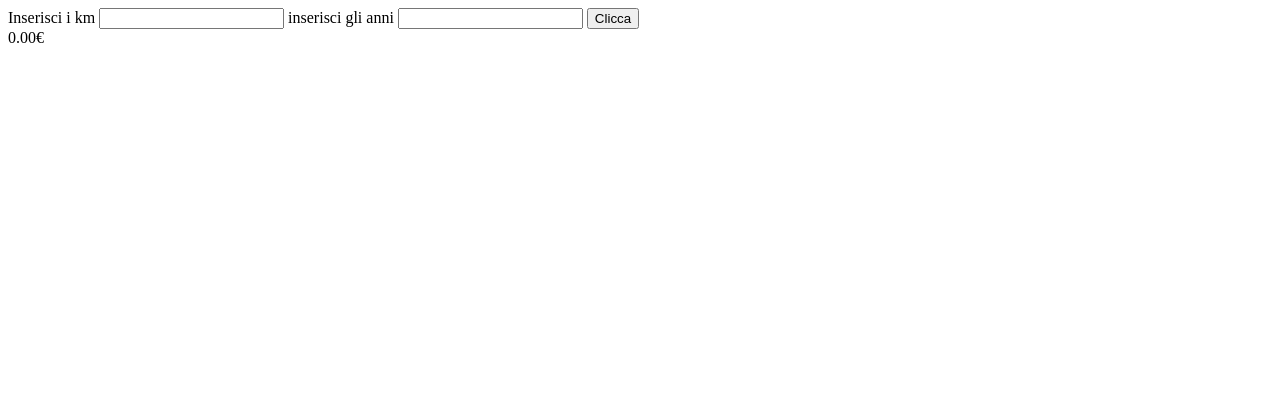
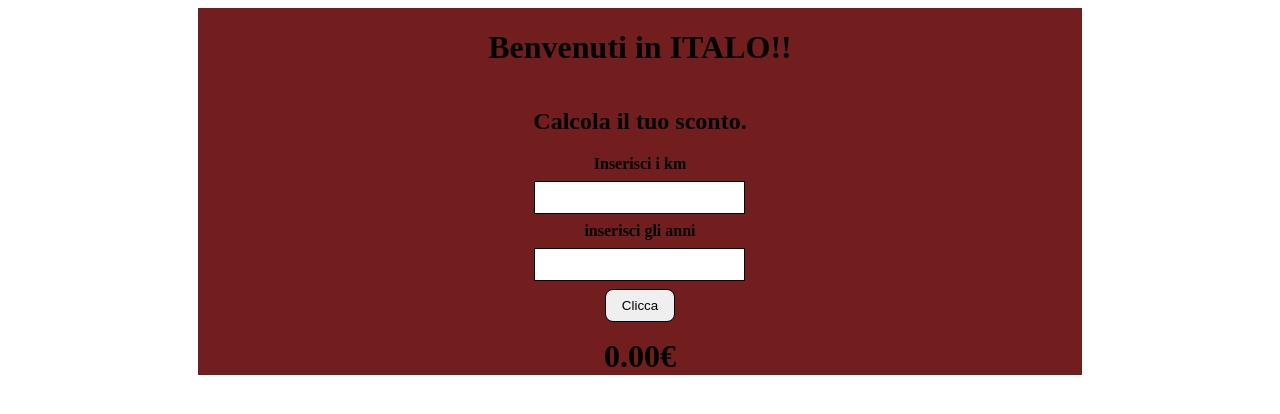
Before and after one commit to Enzo-belardo/js-biglietto-treno-form, a plain HTML site: page index.html in a window 1280 px wide. Both pictures are taken after a click on the button "Clicca". Drawn offline with Linux system fonts and the light colour scheme.

Commit message:
inizio stilizzazione

```diff
--- a/index.html
+++ b/index.html
@@ -9,6 +9,9 @@
 </head>
 <body>
     <main>
+        <div class="container">
+            <h1>Benvenuti in ITALO!!</h1>
+            <h2>Calcola il tuo sconto.</h2>
             <label for="km">Inserisci i km</label>
             <input type="number"  name="km" id="distance">
             <label for="age">inserisci gli anni</label>
@@ -17,6 +20,7 @@
             <button>Clicca</button>
 
             <div id="output"></div>
+        </div>
     </main>
 
 
--- a/my.js
+++ b/my.js
@@ -1,15 +1,15 @@
 const distance = document.getElementById('distance');
-const age = document.getElementById('anni');
+const age = document.getElementById('age');
 const button = document.querySelector('button');
 
-let price = 0.27;
+let price = 0.2762;
 
 button.addEventListener('click', function(){
     let costo= price * distance.value;
-    if (age < 18){
-        costo= costo*0.8;
-    }else if (age > 65){
-        costo= costo*0.6;
+    if (age.value < 18){
+        costo= costo*(100-17.5)/100;
+    }else if (age.value > 65){
+        costo= costo*(100-33.3)/100;
     }
     document.getElementById('output').innerHTML= costo.toFixed(2) + '&euro;';
 })
--- a/style.css
+++ b/style.css
@@ -0,0 +1,32 @@
+
+main{
+    display: flex;
+    justify-content: center;
+
+}
+.container{
+    width: 70%;
+    display: flex;
+    flex-direction: column;
+    align-items: center;
+    background-color: rgb(114, 30, 30);
+}
+label{
+    font-weight: bold;
+    margin-bottom: .5rem;
+}
+input{
+    margin-bottom: .5rem;
+    border: solid 1px black;
+    padding:.5rem 1rem;
+}
+button{
+    margin-bottom: 1rem;
+    border: solid 1px black;
+    border-radius: .5rem;
+    padding: .5rem 1rem;
+}
+#output{
+    font-size: 2rem;
+    font-weight: bold;
+}
```
Lines whose indentation alone changed are shown as unchanged.
